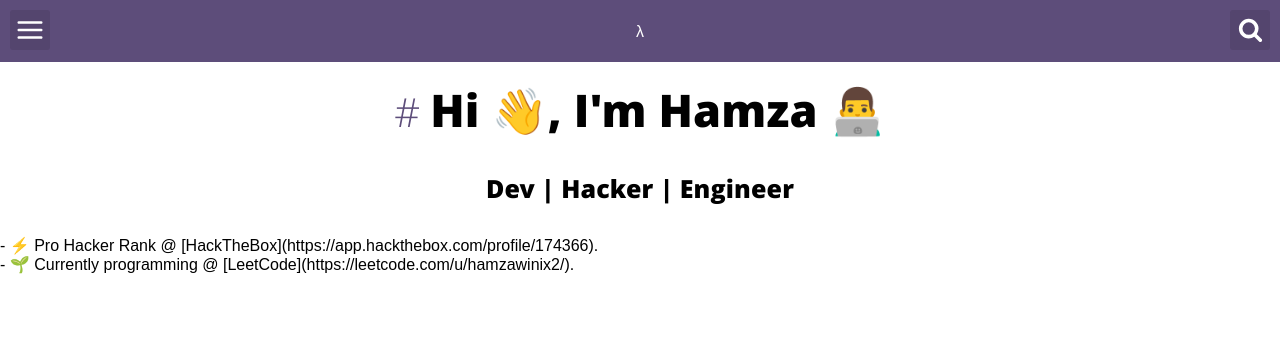
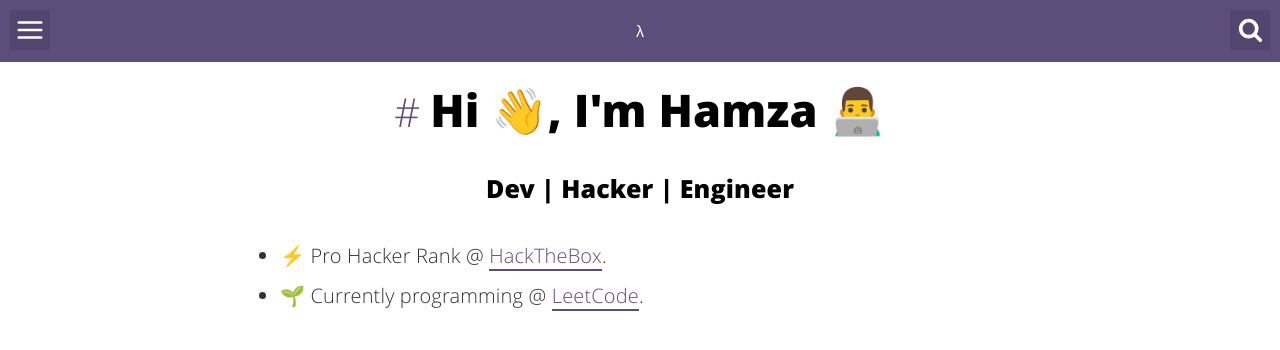
Before and after one commit to hamzawinix/hamzawinix.github.io, a Jekyll site: the page built from about.html, in a window 1280 px wide. Shown: the top 350 px of the page. Built offline with Jekyll 4.4.1, drawn with Linux system fonts in a browser that asks for light colours; some of the changed lines change nothing that is shown.

Commit message:
Update about.html

```diff
--- a/about.html
+++ b/about.html
@@ -9,9 +9,13 @@ description: "Some description"
 <h1 align="center">Hi 👋, I'm Hamza 👨‍💻</h1>
 <h3 align="center">Dev | Hacker | Engineer</h3>
 
-- ⚡ Pro Hacker Rank @ [HackTheBox](https://app.hackthebox.com/profile/174366).<br>
+<!-- - ⚡ Pro Hacker Rank @ [HackTheBox](https://app.hackthebox.com/profile/174366).<br>
 - 🌱 Currently programming @ [LeetCode](https://leetcode.com/u/hamzawinix2/).
-
+ -->
+<ul>
+  <li>⚡ Pro Hacker Rank @ <a href="https://app.hackthebox.com/profile/174366">HackTheBox</a>.</li>
+  <li>🌱 Currently programming @ <a href="https://leetcode.com/u/hamzawinix2/">LeetCode</a>.</li>
+</ul>
 
 
 <!--
```
